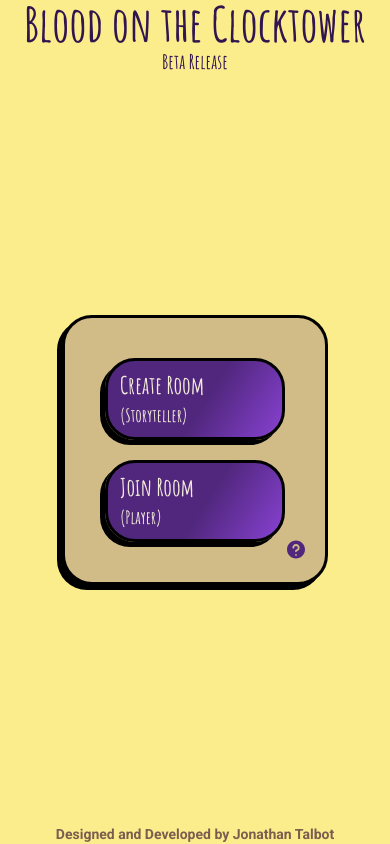
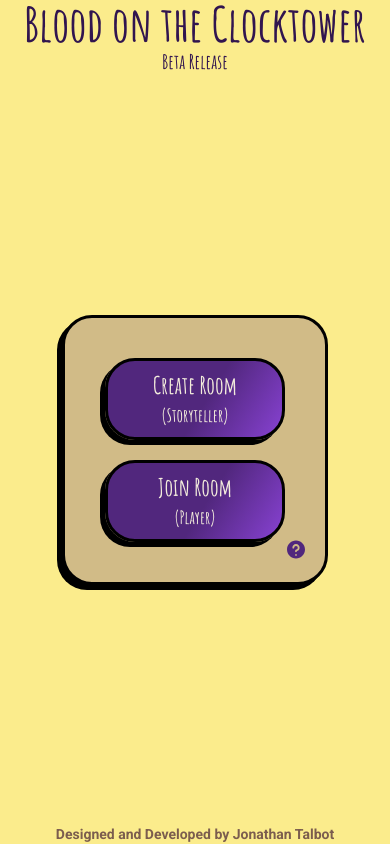
Before and after one commit to JohnnyTalbot/social-deduction-app, a Next.js app: page / in a window 390 px wide. Built offline with nearby package versions, Linux system fonts and the light colour scheme; no server answers.

Commit message:
fix button centering mobile

```diff
--- a/src/components/ui/Button.tsx
+++ b/src/components/ui/Button.tsx
@@ -3,7 +3,7 @@
 function Button({ children, className = '', ...props }: React.ButtonHTMLAttributes<HTMLButtonElement> & React.HTMLAttributes<HTMLDivElement>) {
   return(
     <button
-      className={`custom-button flex flex-col text-light px-3 lg:px-5 py-2 cursor-pointer ${className}`}
+      className={`custom-button flex flex-col items-center justify-center text-center text-light px-3 lg:px-5 py-2 cursor-pointer ${className}`}
       {...props}
     >
       {children}
```
